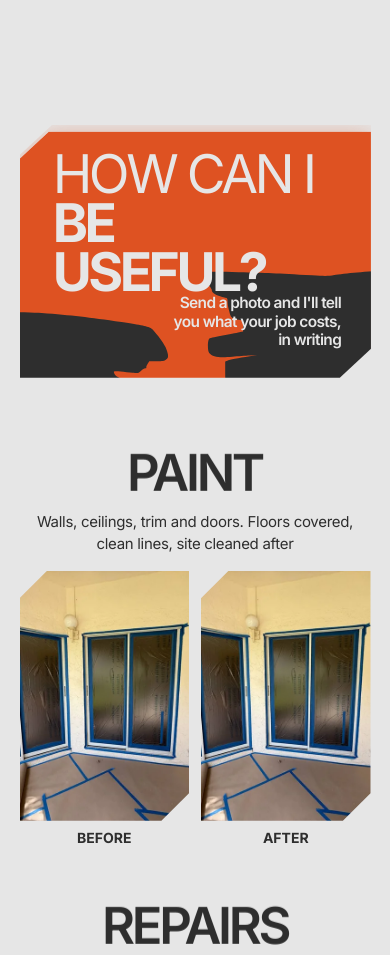
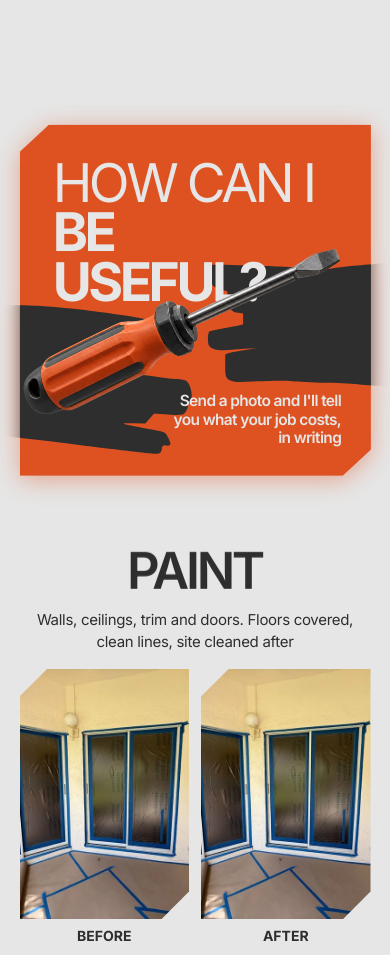
Before and after one commit to yaroslavfurmanov-beep/bfix, an Astro site: page / in a window 390 px wide. Shown: the part 2313-3268 px from the top of the page. Built offline with nearby package versions, Linux system fonts and the light colour scheme; Astro itself is replaced by a stand-in of ours.

Commit message:
Mobile: restore services card, hide tool photos in contact-direct block
Co-Authored-By: Claude Opus 5.5 <noreply@anthropic.com>
Claude-Session: https://claude.ai/code/session_019Dvjq1gqNkqNauPkNvK9gS

```diff
--- a/src/components/Contact.astro
+++ b/src/components/Contact.astro
@@ -231,15 +231,15 @@ const floaters = [
     .form__foot { margin-top: 20px; }
     .form__foot :global(.btn) { width: 100%; }
 
-    .direct { padding: 170px 0 180px; }
+    .direct { padding: 64px 0 24px; }
     .direct h2 { font-size: min(var(--m-h1), 10.4vw); }
     .direct__big { font-size: clamp(21px, 6.9vw, 34px); letter-spacing: -0.05em; text-decoration-thickness: 2px; text-underline-offset: 5px; }
     .direct__inner > .direct__big:first-of-type { margin-top: 28px; }
     .direct__phone { margin-top: 14px; }
     .direct__msgr { gap: 8px 24px; flex-wrap: wrap; justify-content: center; margin-top: 20px; font-size: 15px; }
     .direct__msgr a { display: inline-block; padding: 10px 0; }
-    .floater--1 { left: -4% !important; top: auto !important; bottom: -175px; width: min(42%, 210px) !important; }
-    .floater--2 { left: auto !important; right: -2%; top: -175px !important; width: min(30%, 150px) !important; }
+    /* tool photos are hidden on phones, the block stays compact */
+    .floater { display: none; }
   }
 </style>
 
--- a/src/components/Services.astro
+++ b/src/components/Services.astro
@@ -138,18 +138,12 @@ import { services } from '../data/content';
     .services__aside { position: static; transform: none; max-width: 520px; margin: 0 auto; }
     .services__heading { left: 9.3%; top: 9.5%; font-size: 15.2cqi; letter-spacing: -0.065em; }
     .services__heading b { max-width: 68cqi; }
-    .services__tool { display: none; }
-    /* without the photo the card can be shorter than a square */
-    .services__aside :global(.bcard) {
-      aspect-ratio: 1 / .72;
-      clip-path: polygon(0 7.65cqi, 8.2cqi 0, 100% 0, 100% calc(100% - 7.4cqi), calc(100% - 8cqi) 100%, 0 100%);
-    }
-    .services__aside :global(.bcard--orange .bcard__bg svg) { height: auto; }
+    .services__tool { left: -8%; top: 31%; width: 100%; height: auto; }
     .services__note {
       left: auto;
       right: 8.5%;
       top: auto;
-      bottom: 11%;
+      bottom: 8%;
       width: 50%;
       font-size: max(15px, 4.4cqi);
     }
```
